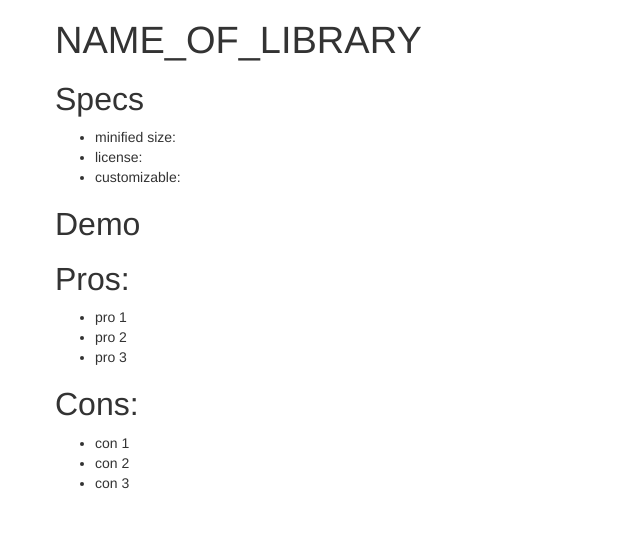
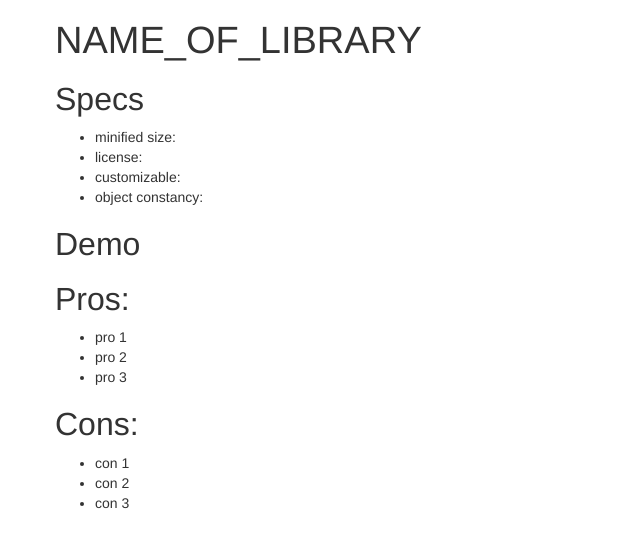
Before and after one commit to andyperlitch/data_viz_demos, a website: page TEMPLATE.html in a window 1280 px wide. Shown: the whole page, without its empty margins (0-640 px from the left). Drawn offline with nearby package versions, Linux system fonts and the light colour scheme.

Commit message:
added object constancy to stats list

```diff
--- a/TEMPLATE.html
+++ b/TEMPLATE.html
@@ -15,6 +15,7 @@
                 <li>minified size: </li>
                 <li>license: </li>
                 <li>customizable: </li>
+                <li>object constancy: </li>
             </ul>
 
             <h2>Demo</h2>
```
